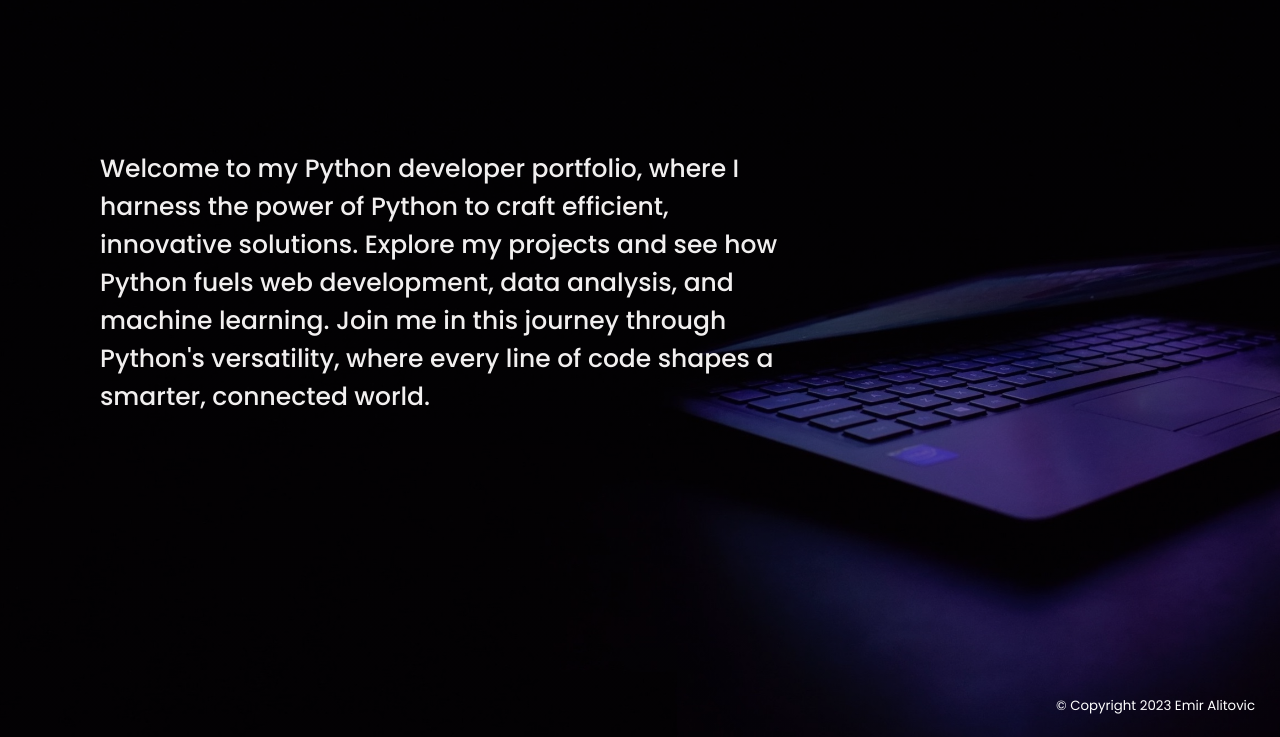
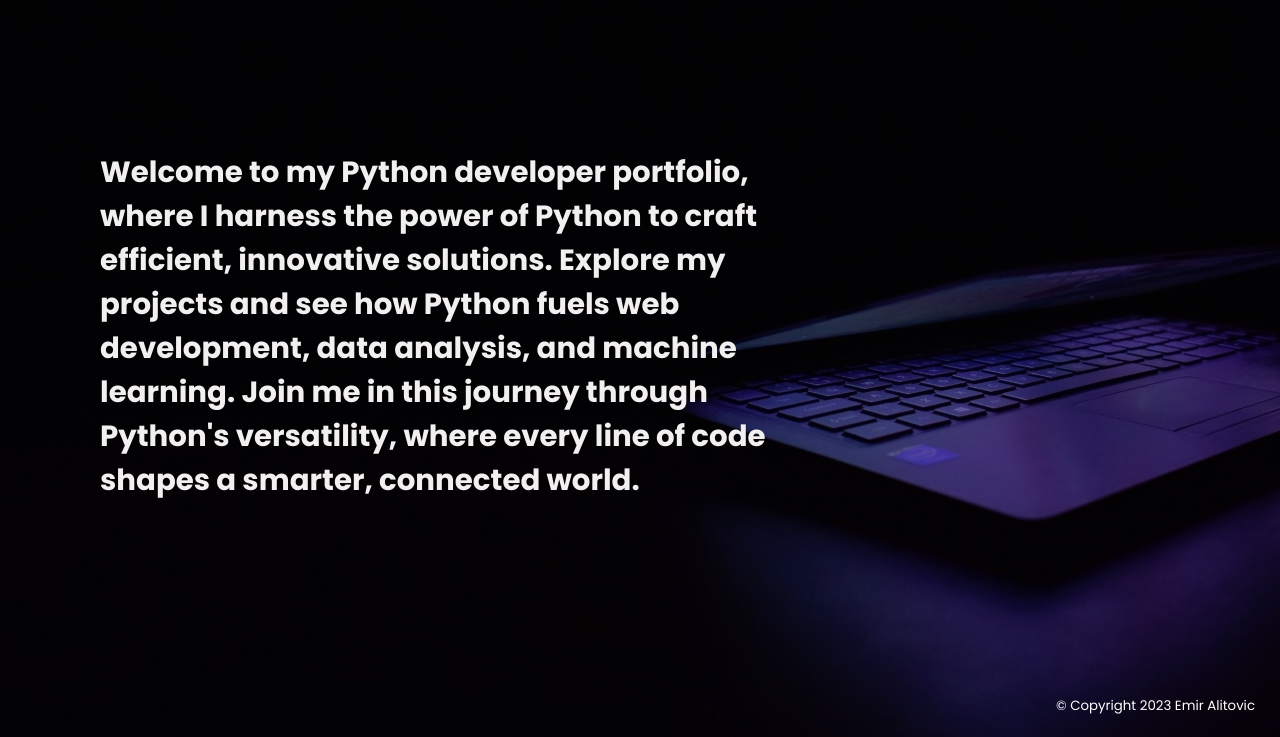
Before and after one commit to emirali101/flask_portfolio, a Flask app: page / in a window 1280 px wide. Shown: the part 63-800 px from the top of the page. Run offline with Flask 2, Linux system fonts and the light colour scheme.

Commit message:
Update home.html

```diff
--- a/templates/home.html
+++ b/templates/home.html
@@ -2,9 +2,7 @@
 
       <div class="content">
          <div class="text">
-            Welcome to my Python developer portfolio, where I harness the power of Python to craft efficient, innovative solutions. Explore my projects and see how Python fuels web development, data analysis, and machine learning. Join me in this journey through Python's versatility, where every line of code shapes a smarter, connected world.
-         </div>
-	<div class="text">
+            <h3>Welcome to my Python developer portfolio, where I harness the power of Python to craft efficient, innovative solutions. Explore my projects and see how Python fuels web development, data analysis, and machine learning. Join me in this journey through Python's versatility, where every line of code shapes a smarter, connected world.</h3>
          </div>
       </div>
 
```
